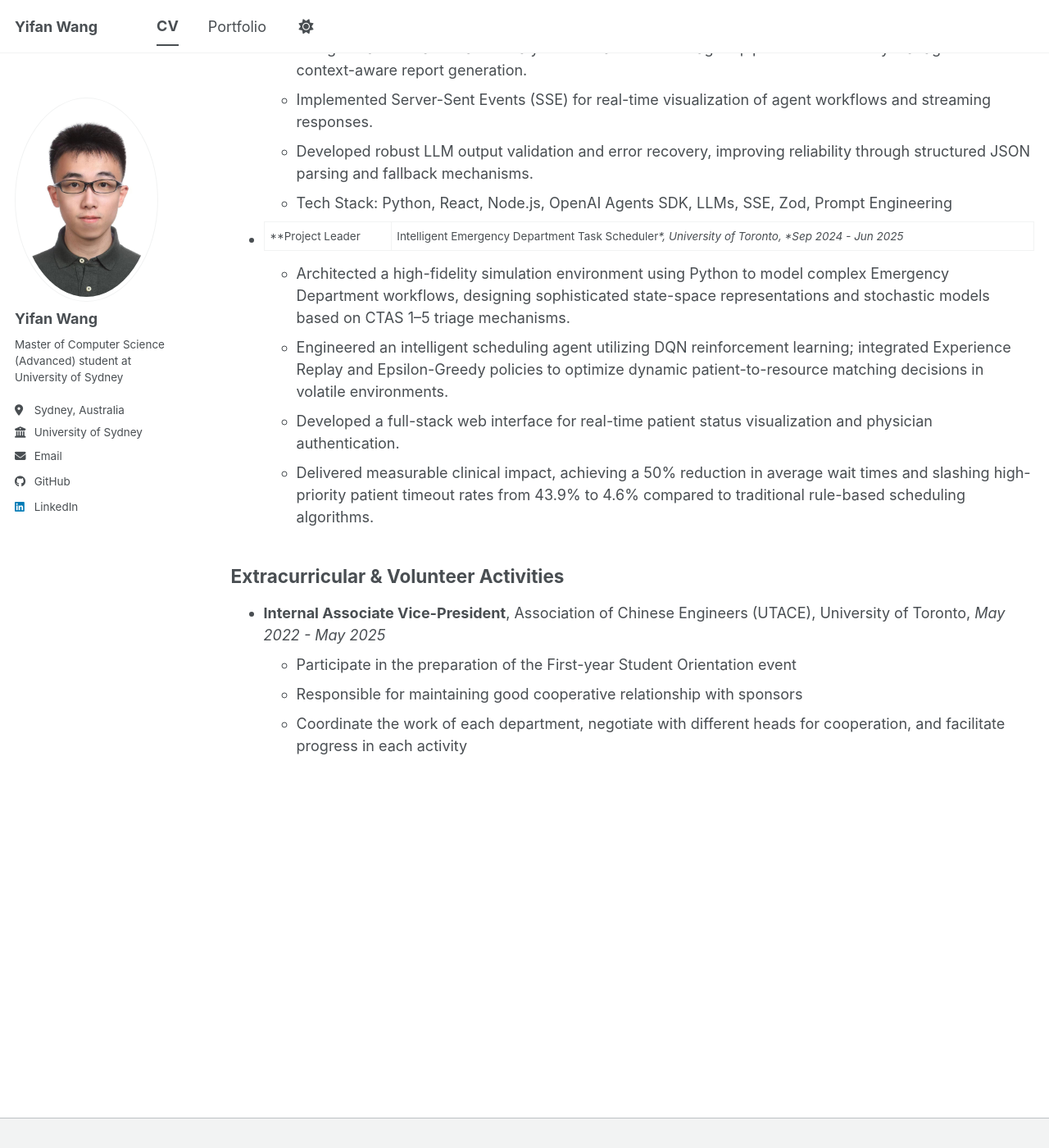
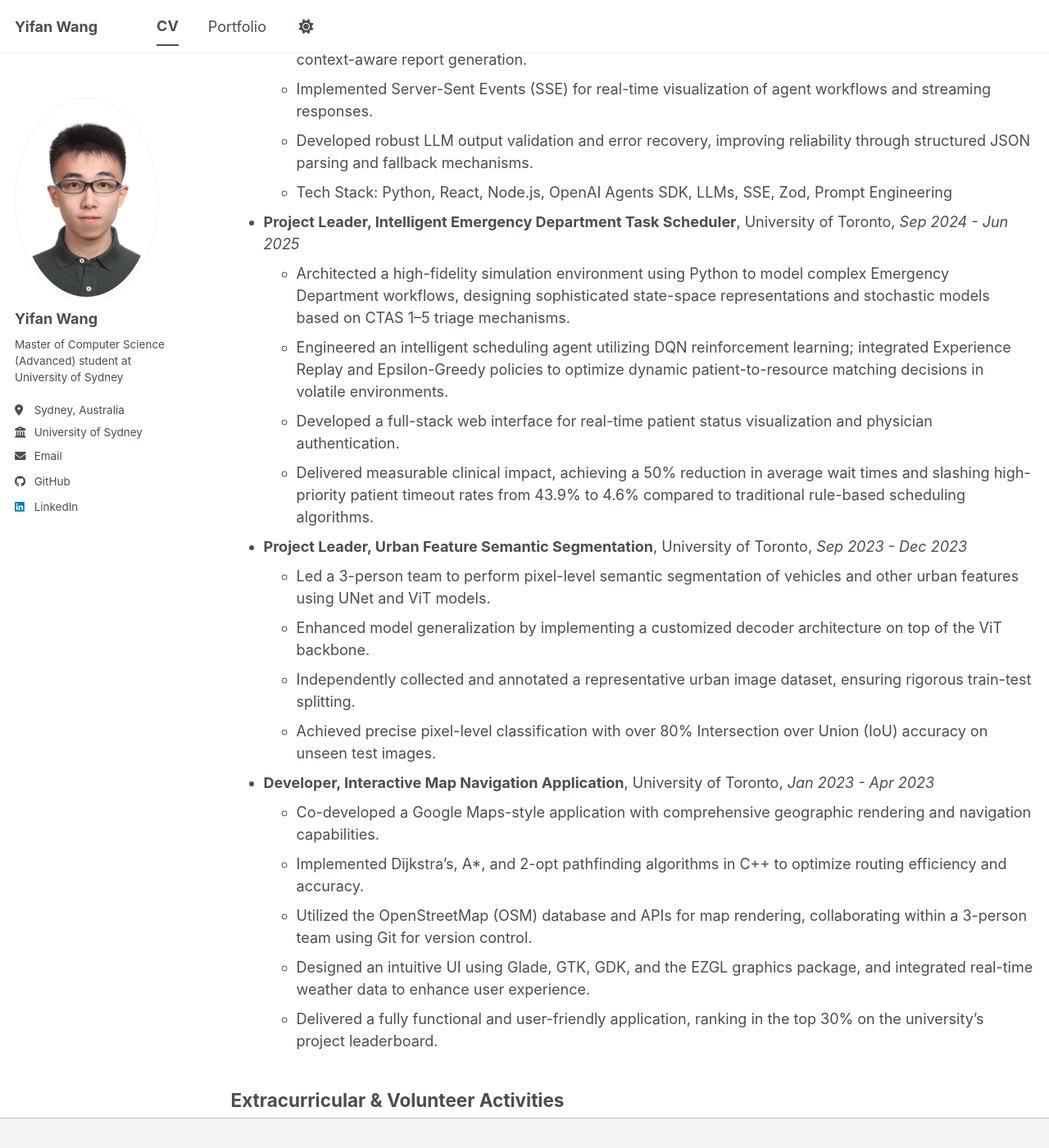
Before and after one commit to wang2653/wang2653.github.io, a Jekyll site: the page built from _pages/cv.md, in a window 1280 px wide and 1400 px high, scrolled down 1771 px. Shown: the whole window at 82% size. Built offline with Jekyll 4.4.1, drawn with Linux system fonts in a browser that asks for light colours; a style sheet for code colours, icons or effects is not loaded; some of the changed text lies outside the part shown.

Commit message:
modify resume

```diff
--- a/_pages/cv.md
+++ b/_pages/cv.md
@@ -39,18 +39,31 @@ redirect_from:
   * Designed high-fidelity prototypes using Axure RP and Figma, and conducted comprehensive testing on iOS platforms.
 
 ## Projects
-* **AI Agent Developer | Real-Time AI Trend Catcher**, *May 2026 - July 2026*
+* **AI Agent Developer, Real-Time AI Trend Catcher**, *May 2026 - July 2026*
   * Built a multi-agent AI system using the OpenAI Agents SDK to collect, analyze, and summarize AI trends from multiple data sources.
   * Designed a modular Curator–Analyst–Summarizer–Writer agent pipeline with memory management for context-aware report generation.
   * Implemented Server-Sent Events (SSE) for real-time visualization of agent workflows and streaming responses.
   * Developed robust LLM output validation and error recovery, improving reliability through structured JSON parsing and fallback mechanisms.
   * Tech Stack: Python, React, Node.js, OpenAI Agents SDK, LLMs, SSE, Zod, Prompt Engineering
 
-* **Project Leader | Intelligent Emergency Department Task Scheduler**, University of Toronto, *Sep 2024 - Jun 2025*
+* **Project Leader, Intelligent Emergency Department Task Scheduler**, University of Toronto, *Sep 2024 - Jun 2025*
   * Architected a high-fidelity simulation environment using Python to model complex Emergency Department workflows, designing sophisticated state-space representations and stochastic models based on CTAS 1–5 triage mechanisms.
   * Engineered an intelligent scheduling agent utilizing DQN reinforcement learning; integrated Experience Replay and Epsilon-Greedy policies to optimize dynamic patient-to-resource matching decisions in volatile environments.
   * Developed a full-stack web interface for real-time patient status visualization and physician authentication.
   * Delivered measurable clinical impact, achieving a 50% reduction in average wait times and slashing high-priority patient timeout rates from 43.9% to 4.6% compared to traditional rule-based scheduling algorithms.
+
+* **Project Leader, Urban Feature Semantic Segmentation**, University of Toronto, *Sep 2023 - Dec 2023*
+  * Led a 3-person team to perform pixel-level semantic segmentation of vehicles and other urban features using UNet and ViT models.
+  * Enhanced model generalization by implementing a customized decoder architecture on top of the ViT backbone.
+  * Independently collected and annotated a representative urban image dataset, ensuring rigorous train-test splitting.
+  * Achieved precise pixel-level classification with over 80% Intersection over Union (IoU) accuracy on unseen test images.
+
+* **Developer, Interactive Map Navigation Application**, University of Toronto, *Jan 2023 - Apr 2023*
+  * Co-developed a Google Maps-style application with comprehensive geographic rendering and navigation capabilities.
+  * Implemented Dijkstra's, A*, and 2-opt pathfinding algorithms in C++ to optimize routing efficiency and accuracy.
+  * Utilized the OpenStreetMap (OSM) database and APIs for map rendering, collaborating within a 3-person team using Git for version control.
+  * Designed an intuitive UI using Glade, GTK, GDK, and the EZGL graphics package, and integrated real-time weather data to enhance user experience.
+  * Delivered a fully functional and user-friendly application, ranking in the top 30% on the university's project leaderboard.
 
 ## Extracurricular & Volunteer Activities
 * **Internal Associate Vice-President**, Association of Chinese Engineers (UTACE), University of Toronto, *May 2022 - May 2025*
```
Also changed, not shown: _sass/layout/_navigation.scss (+15 -13 lines), assets/js/main.min.js.
